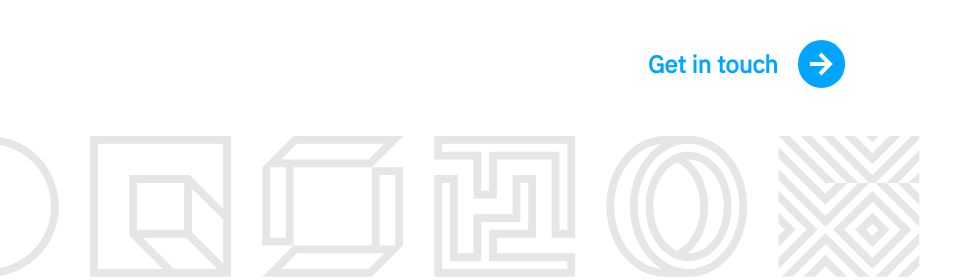
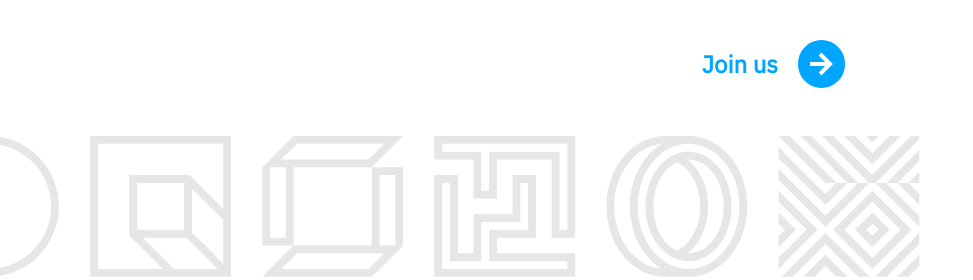
Before and after one commit to qed-team/home, a Gatsby site: page / in a window 1280 px wide. Shown: the top 280 px of the page, 307-1280 px from the left. Built offline with nearby package versions, Linux system fonts and the light colour scheme; Gatsby itself is replaced by a stand-in of ours.

Commit message:
Add links to jobs

```diff
--- a/src/sections/Header.js
+++ b/src/sections/Header.js
@@ -12,11 +12,11 @@ const Header = () => {
 
       <button className="flex items-center" data-action-contact>
         <span className="text-blue-50 text-lg font-semibold sm:text-2xl">
-          <a href="mailto:contact@qed.team">Get in touch</a>
+          <a href="/jobs">Join us</a>
         </span>
 
         <span className="bg-blue-50 block p-3 ml-5 rounded-full">
-          <img src={arrow} alt="Get in touch" className="block" />
+          <img src={arrow} alt="Join us" className="block" />
         </span>
       </button>
     </section>
```
